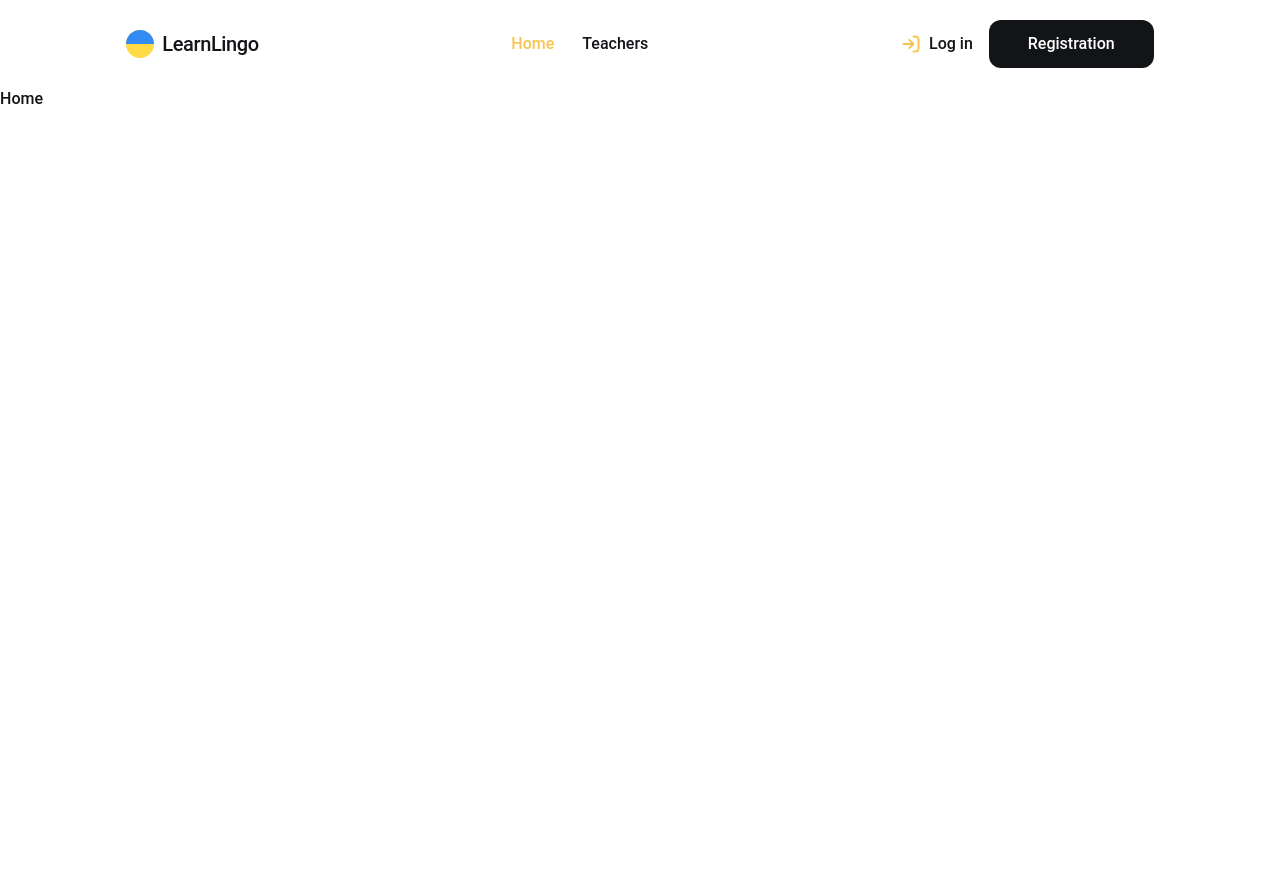
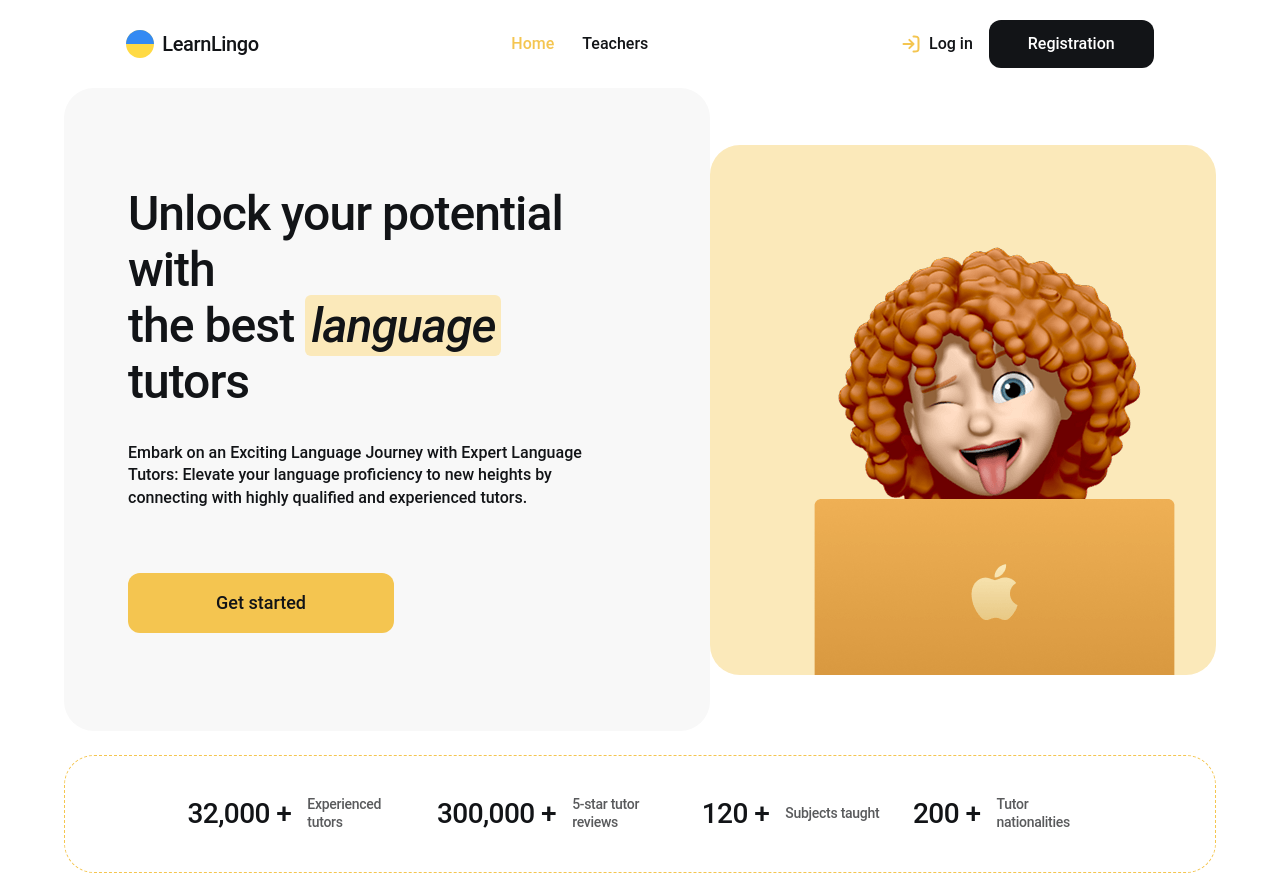
Before and after one commit to vfxtruegsg/LearnLingo, a React (Vite) app: page / in a window 1280 px wide. Before the commit the page ends 800 px from the top, so only its background shows below. Built offline with nearby package versions, Linux system fonts and the light colour scheme; the HTML template or start-up script is replaced by a standard one.

Commit message:
added Home page

```diff
--- a/src/components/Layout/Layout.module.css
+++ b/src/components/Layout/Layout.module.css
@@ -28,6 +28,13 @@
   align-items: center;
   gap: 8px;
   padding: 14px 0;
+  transition: all var(--animation);
+}
+
+.logInBtn:hover,
+.logInBtn:focus {
+  scale: 1.1;
+  opacity: 0.9;
 }
 
 .registerBtn {
@@ -35,4 +42,12 @@
   padding: 14px 39px;
   color: var(--white);
   background: var(--dark);
+
+  transition: all var(--animation);
 }
+
+.registerBtn:hover,
+.registerBtn:focus {
+  scale: 1.02;
+  opacity: 0.9;
+}
--- a/src/css/base.css
+++ b/src/css/base.css
@@ -5,7 +5,7 @@
   --dark: #121417;
   --light-yellow: #fbe9ba;
   --yellow: #f4c550;
-
+  --light-gray: #f8f8f8;
   --animation: 250ms cubic-bezier(0.4, 0, 0.2, 1);
 }
 
--- a/src/pages/Home/Home.jsx
+++ b/src/pages/Home/Home.jsx
@@ -1,5 +1,72 @@
+import { NavLink } from "react-router-dom";
+import css from "./Home.module.css";
+
 const Home = () => {
-  return <div>Home</div>;
+  return (
+    <section className={css.homePageContainer}>
+      <div className="container">
+        <div
+          style={{
+            display: "flex",
+            alignItems: "center",
+            justifyContent: "space-between",
+            marginBottom: 24,
+          }}
+        >
+          <div className={css.globalInfContainer}>
+            <h1 className={css.header}>
+              Unlock your potential with <br /> the best{" "}
+              <span className={css.highlighted}>language</span> tutors
+            </h1>
+            <p>
+              Embark on an Exciting Language Journey with Expert Language <br />
+              Tutors: Elevate your language proficiency to new heights by
+              <br />
+              connecting with highly qualified and experienced tutors.
+            </p>
+            <NavLink to="/teachers" className={`${css.getStartBtn} btn`}>
+              Get started
+            </NavLink>
+          </div>
+          <div className={css.imageContainer}>
+            <img
+              style={{ position: "absolute", top: 80, left: 114 }}
+              src="./src/images/girlImage.png"
+              alt="Girl image"
+              width={339}
+              height={339}
+            />
+            <img
+              style={{ position: "absolute", left: 104, bottom: 0 }}
+              src="./src/images/MacBook.png"
+              alt="MacBook image"
+              width={361}
+              height={176}
+            />
+          </div>
+        </div>
+
+        <ul className={css.advantagesList}>
+          <li className={css.advantagesItems}>
+            <p className={css.quantity}>32,000 +</p>
+            <p className={css.description}>Experienced tutors</p>
+          </li>
+          <li className={css.advantagesItems}>
+            <p className={css.quantity}>300,000 +</p>
+            <p className={css.description}>5-star tutor reviews</p>
+          </li>
+          <li className={css.advantagesItems}>
+            <p className={css.quantity}>120 +</p>
+            <p className={css.description}>Subjects taught</p>
+          </li>
+          <li className={css.advantagesItems}>
+            <p className={css.quantity}>200 +</p>
+            <p className={css.description}>Tutor nationalities</p>
+          </li>
+        </ul>
+      </div>
+    </section>
+  );
 };
 
 export default Home;
--- a/src/pages/Home/Home.module.css
+++ b/src/pages/Home/Home.module.css
@@ -0,0 +1,87 @@
+.globalInfContainer {
+  padding: 98px 108px 98px 64px;
+  border-radius: 30px;
+  background: var(--light-gray);
+
+  display: flex;
+  flex-direction: column;
+  align-items: start;
+}
+
+.globalInfContainer > *:not(:last-child) {
+  margin-bottom: 32px;
+}
+
+.globalInfContainer > *:nth-last-child(2) {
+  margin-bottom: 64px;
+}
+
+.header {
+  font-weight: 500;
+  font-size: 48px;
+  line-height: 1.16667;
+  letter-spacing: -0.02em;
+}
+
+.highlighted {
+  background-color: var(--light-yellow);
+  font-style: italic;
+  padding: 2px 6px;
+  border-radius: 6px;
+}
+
+.getStartBtn {
+  border-radius: 12px;
+  padding: 16px 88px;
+  background: var(--yellow);
+
+  font-size: 18px;
+  line-height: 1.55556;
+
+  transition: all var(--animation);
+}
+
+.getStartBtn:hover,
+.getStartBtn:focus {
+  scale: 1.05;
+  opacity: 0.9;
+}
+
+.imageContainer {
+  position: relative;
+  width: 568px;
+  height: 530px;
+  border-radius: 30px;
+  background: var(--light-yellow);
+}
+
+.advantagesList {
+  padding: 40px 122.5px;
+  border: 1.5px dashed var(--yellow);
+  border-radius: 30px;
+
+  display: flex;
+  align-items: center;
+  justify-content: space-between;
+}
+
+.advantagesItems {
+  display: flex;
+  align-items: center;
+  gap: 16px;
+}
+
+.quantity {
+  font-weight: 500;
+  font-size: 28px;
+  line-height: 1.14286;
+  letter-spacing: -0.02em;
+}
+
+.description {
+  font-size: 14px;
+  line-height: 1.28571;
+  letter-spacing: -0.02em;
+  max-width: 96px;
+  color: #121417b3;
+}
```
Also changed, not shown: src/images/MacBook.png (added), src/images/girlImage.png (added).
